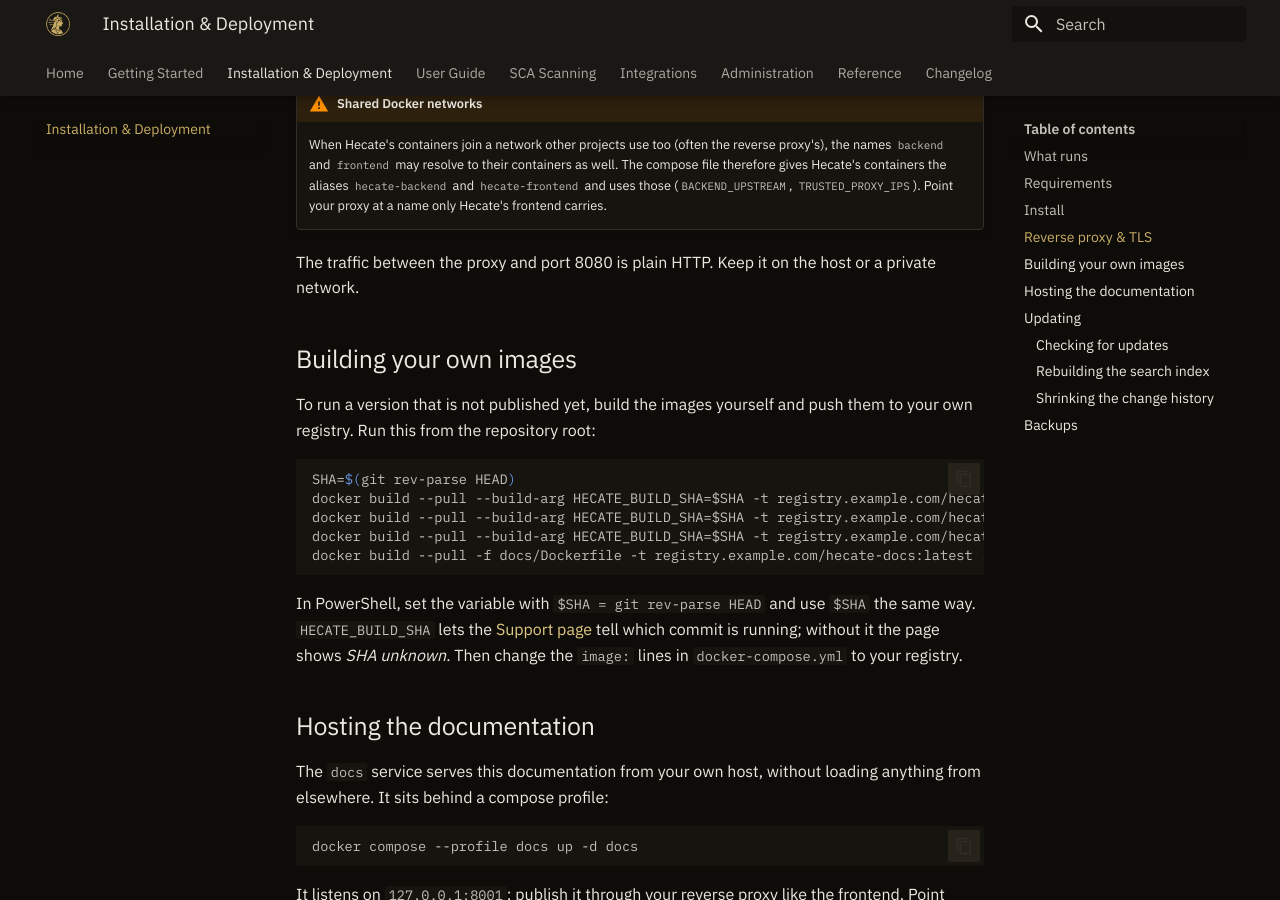
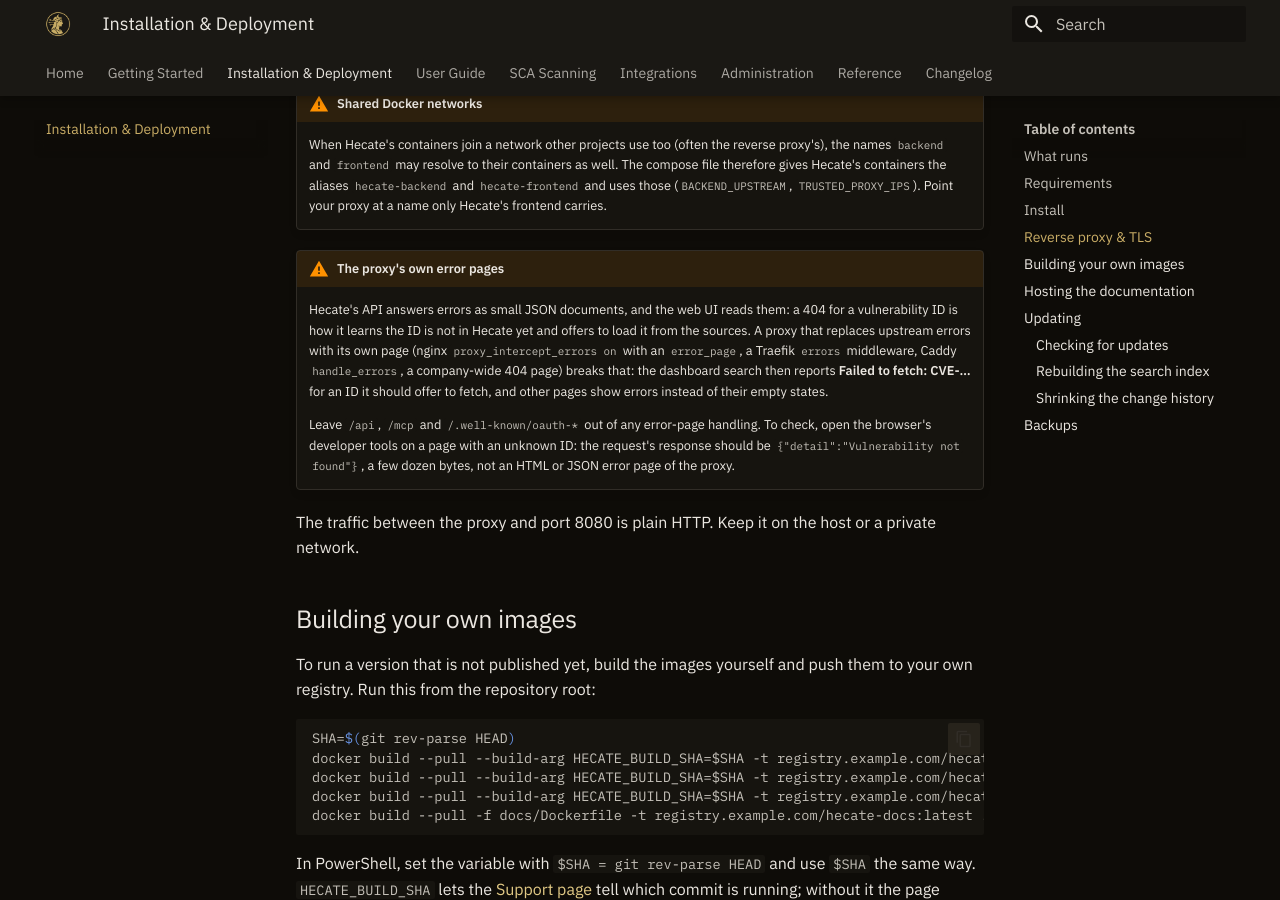
Before and after one commit to 0x3e4/hecate, an MkDocs documentation site: the page built from docs/deployment.md, in a window 1280 px wide and 900 px high, scrolled down 2554 px. Built offline with MkDocs 1.6.1 and Material for MkDocs 9.7.7, drawn with Linux system fonts in a browser that asks for light colours.

Commit message:
docs(deploy): warn about proxies that replace the API's error pages
A reverse proxy that answers upstream errors with its own page (nginx
proxy_intercept_errors + error_page, Traefik errors, Caddy handle_errors,
a company-wide 404 page) hides Hecate's JSON 404s from the UI: the
dashboard search then reports "Failed to fetch" for an unknown ID instead
of offering to load it. Seen on a PoC host. Installation & Deployment and
the reverse-proxy README now say to keep /api, /mcp and
/.well-known/oauth-* out of error-page handling and how to check it.

```diff
--- a/docs/deployment.md
+++ b/docs/deployment.md
@@ -84,6 +84,19 @@ and set the security headers (HSTS, a strict Content-Security-Policy, `X-Frame-O
     names `backend` and `frontend` may resolve to their containers as well. The compose file therefore
     gives Hecate's containers the aliases `hecate-backend` and `hecate-frontend` and uses those
     (`BACKEND_UPSTREAM`, `TRUSTED_PROXY_IPS`). Point your proxy at a name only Hecate's frontend carries.
+
+!!! warning "The proxy's own error pages"
+    Hecate's API answers errors as small JSON documents, and the web UI reads them: a 404 for a
+    vulnerability ID is how it learns the ID is not in Hecate yet and offers to load it from the sources.
+    A proxy that replaces upstream errors with its own page (nginx `proxy_intercept_errors on` with an
+    `error_page`, a Traefik `errors` middleware, Caddy `handle_errors`, a company-wide 404 page) breaks
+    that: the dashboard search then reports **Failed to fetch: CVE-…** for an ID it should offer to
+    fetch, and other pages show errors instead of their empty states.
+
+    Leave `/api`, `/mcp` and `/.well-known/oauth-*` out of any error-page handling. To check, open the
+    browser's developer tools on a page with an unknown ID: the request's response should be
+    `{"detail":"Vulnerability not found"}`, a few dozen bytes, not an HTML or JSON error page of the
+    proxy.
 
 The traffic between the proxy and port 8080 is plain HTTP. Keep it on the host or a private network.
 
```
Also changed, not shown: CHANGELOG.md (+1 -0 lines), deploy/reverse-proxy/README.md (+5 -0 lines).
